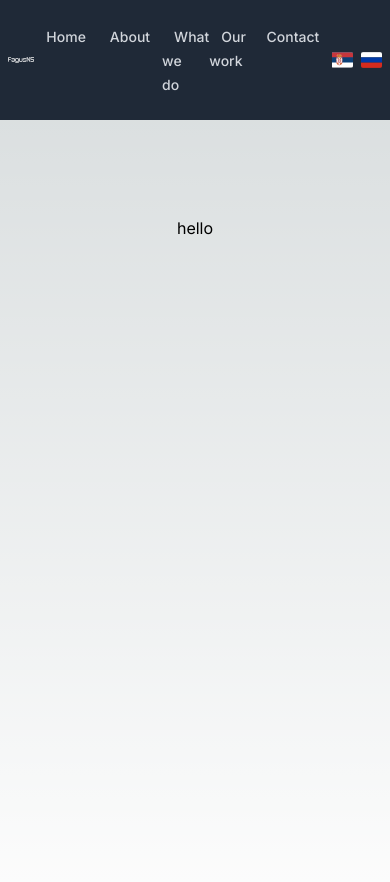
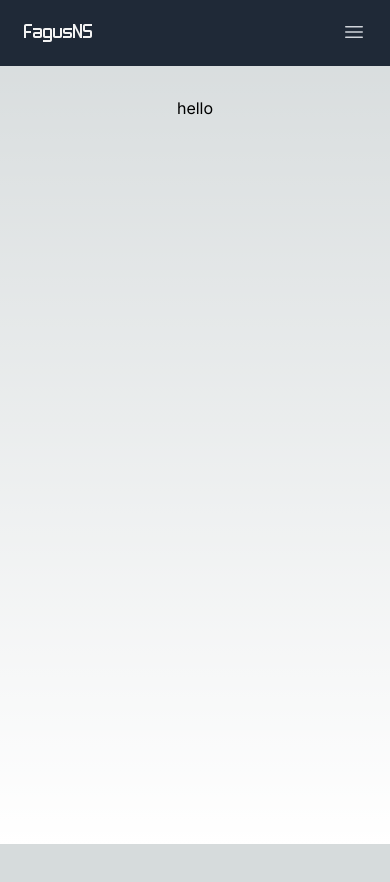
Before and after one commit to vladavoX/fagusns-nextjs, a Next.js app: page /en in a window 390 px wide. Shown: the top 882 px of the page. After the commit the page ends 844 px from the top, so only its background shows below. Built offline with nearby package versions, Linux system fonts and the light colour scheme.

Commit message:
Mobile navigation done

```diff
--- a/package.json
+++ b/package.json
@@ -10,6 +10,7 @@
   },
   "dependencies": {
     "@formatjs/intl-localematcher": "^0.4.2",
+    "@heroicons/react": "^2.0.18",
     "@types/negotiator": "^0.6.1",
     "flag-icons": "^6.11.1",
     "negotiator": "^0.6.3",
--- /dev/null
+++ b/src/app/[lang]/components/navbar/DesktopNav.tsx
@@ -0,0 +1,37 @@
+import Link from 'next/link'
+import Image from 'next/image'
+
+import LocaleSwitcher from './LocaleSwitcher'
+import { links } from '../../utils'
+
+const DesktopNav = ({ dict }: { dict: { navbar: any } }) => {
+	return (
+		<nav className='hidden sm:flex fixed w-full bg-gray-800 items-center justify-between py-6 sm:px-6 lg:px-8'>
+			<Link href='/'>
+				<Image
+					priority={true}
+					className='w-auto h-auto'
+					src='/logo.svg'
+					alt='FagusNS021 logo image'
+					width={80}
+					height={32}
+				/>
+			</Link>
+			<ul className='flex md:gap-4'>
+				{links.map(({ href, link }) => (
+					<li key={link}>
+						<Link
+							className='text-gray-300 hover:bg-gray-900 hover:text-white duration-150 rounded-md px-3 py-2 text-sm font-medium'
+							href={href}
+						>
+							{dict.navbar[link]}
+						</Link>
+					</li>
+				))}
+			</ul>
+			<LocaleSwitcher />
+		</nav>
+	)
+}
+
+export default DesktopNav
--- a/src/app/[lang]/components/LocaleSwitcher.tsx
+++ b/src/app/[lang]/components/navbar/LocaleSwitcher.tsx
@@ -1,6 +1,5 @@
 'use client'
 import Link from 'next/link'
-import Image from 'next/image'
 import { usePathname } from 'next/navigation'
 import '/node_modules/flag-icons/css/flag-icons.min.css'
 
@@ -19,11 +18,15 @@ const LocaleSwitcher = () => {
 	const locales = i18n.locales.filter(locale => locale !== currentLocale)
 
 	return (
-		<ul className='flex items-center gap-2 text-base'>
+		<ul className='flex flex-col sm:flex-row items-start sm:items-center gap-0 sm:gap-2 border-t border-t-gray-700 sm:border-none pt-4 sm:p-0'>
 			{locales.map(locale => (
 				<li key={locale}>
-					<Link href={redirectedPathName(locale)}>
+					<Link
+						href={redirectedPathName(locale)}
+						className='flex gap-2 text-gray-300 px-3 sm:px-0 py-2 sm:py-0'
+					>
 						<span className={`rounded-sm fi fi-${locale === 'sr' ? 'rs' : locale === 'en' ? 'gb' : locale}`}></span>
+						<span className='sm:hidden'>{locale === 'sr' ? 'Srpski' : locale === 'en' ? 'English' : 'Русский'}</span>
 					</Link>
 				</li>
 			))}
--- /dev/null
+++ b/src/app/[lang]/components/navbar/MobileNav.tsx
@@ -0,0 +1,68 @@
+'use client'
+import { useState } from 'react'
+import Image from 'next/image'
+import Link from 'next/link'
+
+import LocaleSwitcher from './LocaleSwitcher'
+import { Bars3Icon, XMarkIcon } from '@heroicons/react/24/solid'
+import { links } from '../../utils'
+
+const MobileNav = ({ dict }: { dict: { navbar: any } }) => {
+	const [showLinks, setShowLinks] = useState<boolean>(false)
+
+	return (
+		<nav className={`bg-gray-800 flex flex-col sm:hidden fixed w-full py-6 px-6 ${showLinks ? 'h-screen' : 'h-auto'}`}>
+			<div className='flex items-center justify-between'>
+				<Link
+					href='/'
+					className='text-center'
+				>
+					<Image
+						priority={true}
+						className='w-auto h-auto'
+						src='/logo.svg'
+						alt='FagusNS021 logo image'
+						width={80}
+						height={32}
+					/>
+				</Link>
+				<div>
+					{showLinks ? (
+						<XMarkIcon
+							className='absolute top-5 right-6 z-20 h-6 w-6 text-gray-300 cursor-pointer'
+							onClick={() => setShowLinks(!showLinks)}
+						/>
+					) : (
+						<Bars3Icon
+							className='absolute top-5 right-6 z-20 h-6 w-6 text-gray-300 cursor-pointer'
+							onClick={() => setShowLinks(!showLinks)}
+						/>
+					)}
+				</div>
+			</div>
+			{showLinks && (
+				<>
+					<div className='h-full flex flex-col justify-between'>
+						<ul className='flex flex-col py-4 mt-6 border-t border-t-gray-700'>
+							{links.map(link => (
+								<li key={link.link}>
+									<Link
+										className='w-fit flex items-center gap-2 text-gray-300 hover:bg-gray-900 hover:text-white duration-150 rounded-md px-3 py-2'
+										href={link.href}
+									>
+										<link.icon className='h-6 w-6' />
+										{dict.navbar[link.link]}
+									</Link>
+								</li>
+							))}
+						</ul>
+						<LocaleSwitcher />
+					</div>
+					<div className='z-10 w-32 h-screen bg-gray-900 fixed right-0 top-0 rounded-l-3xl'></div>
+				</>
+			)}
+		</nav>
+	)
+}
+
+export default MobileNav
--- a/src/app/[lang]/layout/Navbar.tsx
+++ b/src/app/[lang]/layout/Navbar.tsx
@@ -1,41 +1,12 @@
-import Image from 'next/image'
-import Link from 'next/link'
-import LocaleSwitcher from '../components/LocaleSwitcher'
-
-const links: { href: string; link: string }[] = [
-	{ href: '/', link: 'home' },
-	{ href: '/#about', link: 'about' },
-	{ href: '/#what-we-do', link: 'whatWeDo' },
-	{ href: '/#ourWork', link: 'ourWork' },
-	{ href: '/#contact', link: 'contact' }
-]
+import DesktopNav from '../components/navbar/DesktopNav'
+import MobileNav from '../components/navbar/MobileNav'
 
 const Navbar = async ({ dict }: { dict: { navbar: any } }) => {
 	return (
-		<nav className='bg-gray-800 flex items-center justify-between py-6 px-2 sm:px-6 lg:px-8'>
-			<Link href='/'>
-				<Image
-					className='w-auto h-auto'
-					src='/logo.svg'
-					alt='FagusNS021 logo image'
-					width={80}
-					height={32}
-				/>
-			</Link>
-			<ul className='flex'>
-				{links.map(({ href, link }) => (
-					<li key={link}>
-						<Link
-							className='text-gray-300 hover:bg-gray-900 hover:text-white duration-150 rounded-md px-3 py-2 text-sm font-medium'
-							href={href}
-						>
-							{dict.navbar[link]}
-						</Link>
-					</li>
-				))}
-			</ul>
-			<LocaleSwitcher />
-		</nav>
+		<>
+			<DesktopNav dict={dict} />
+			<MobileNav dict={dict} />
+		</>
 	)
 }
 
--- a/src/app/[lang]/page.tsx
+++ b/src/app/[lang]/page.tsx
@@ -4,7 +4,10 @@ import { Locale } from '@/i18n-config'
 export default async function Home({ params: { lang } }: { params: { lang: Locale } }) {
 	const dict = await getDictionary(lang)
 	return (
-		<main className='flex min-h-screen flex-col items-center justify-between p-24'>
+		<main
+			id='about'
+			className='flex min-h-screen flex-col items-center justify-between p-24'
+		>
 			<p>{dict.word}</p>
 		</main>
 	)
--- /dev/null
+++ b/src/app/[lang]/utils.ts
@@ -0,0 +1,15 @@
+import {
+	HomeIcon,
+	InformationCircleIcon,
+	WrenchScrewdriverIcon,
+	PhotoIcon,
+	PhoneIcon
+} from '@heroicons/react/24/outline'
+
+export const links: { href: string; link: string; icon: any }[] = [
+	{ href: '/', link: 'home', icon: HomeIcon },
+	{ href: '#about', link: 'about', icon: InformationCircleIcon },
+	{ href: '#what-we-do', link: 'whatWeDo', icon: WrenchScrewdriverIcon },
+	{ href: '#ourWork', link: 'ourWork', icon: PhotoIcon },
+	{ href: '#contact', link: 'contact', icon: PhoneIcon }
+]
```
Also changed, not shown: 1 other file (tests, documents, lock files or other folders).
